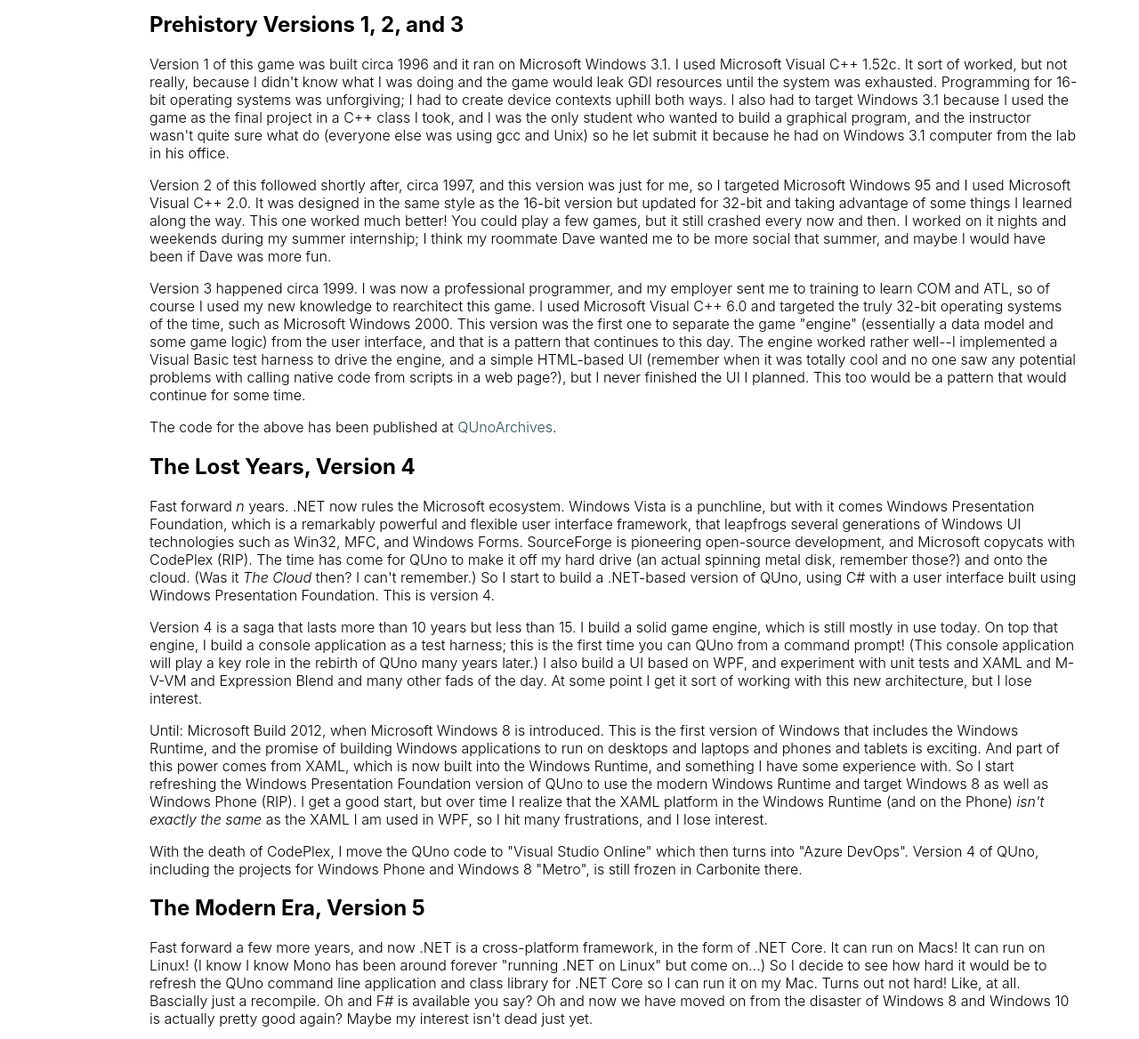
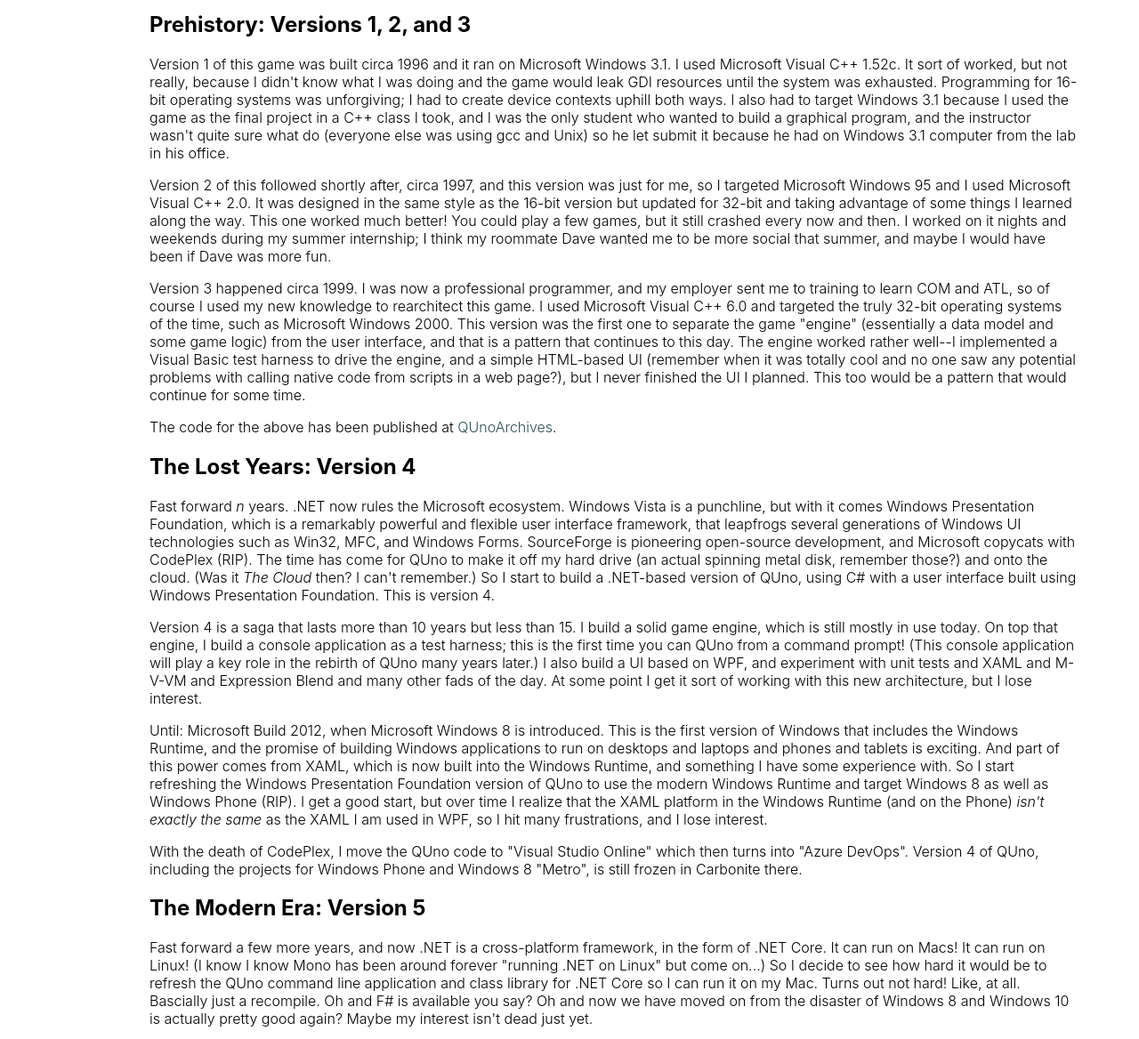
Before and after one commit to rdeetz/QUnoSite, a plain HTML site: page index.html in a window 1280 px wide. Shown: the part 277-1445 px from the top of the page at 89% size. Drawn offline with Linux system fonts and the light colour scheme.

Commit message:
Fixed subtitle style.

```diff
--- a/index.html
+++ b/index.html
@@ -26,7 +26,7 @@
                     <a href='//www.microsoft.com/store/apps/9P56TFX6F33W?cid=storebadge&ocid=badge'><img src='https://developer.microsoft.com/store/badges/images/English_get_L.png' alt='Get QUno from the Microsoft Store' style='width: 127px; height: 52px;'/></a>
                 </div>
                 <h2>
-                    Prehistory Versions 1, 2, and 3
+                    Prehistory: Versions 1, 2, and 3
                 </h2>
                 <p>
                     Version 1 of this game was built circa 1996 and it ran on Microsoft Windows 3.1. I used
@@ -60,7 +60,7 @@
                     The code for the above has been published at <a href="https://github.com/rdeetz/QUnoArchives">QUnoArchives</a>.
                 </p>
                 <h2>
-                    The Lost Years, Version 4
+                    The Lost Years: Version 4
                 </h2>
                 <p>
                     Fast forward <em>n</em> years. .NET now rules the Microsoft ecosystem. Windows Vista is a punchline,
@@ -92,7 +92,7 @@
                     Version 4 of QUno, including the projects for Windows Phone and Windows 8 "Metro", is still frozen in Carbonite there.
                 </p>
                 <h2>
-                    The Modern Era, Version 5
+                    The Modern Era: Version 5
                 </h2>
                 <p>
                     Fast forward a few more years, and now .NET is a cross-platform framework, in the form of .NET Core. It can
```
